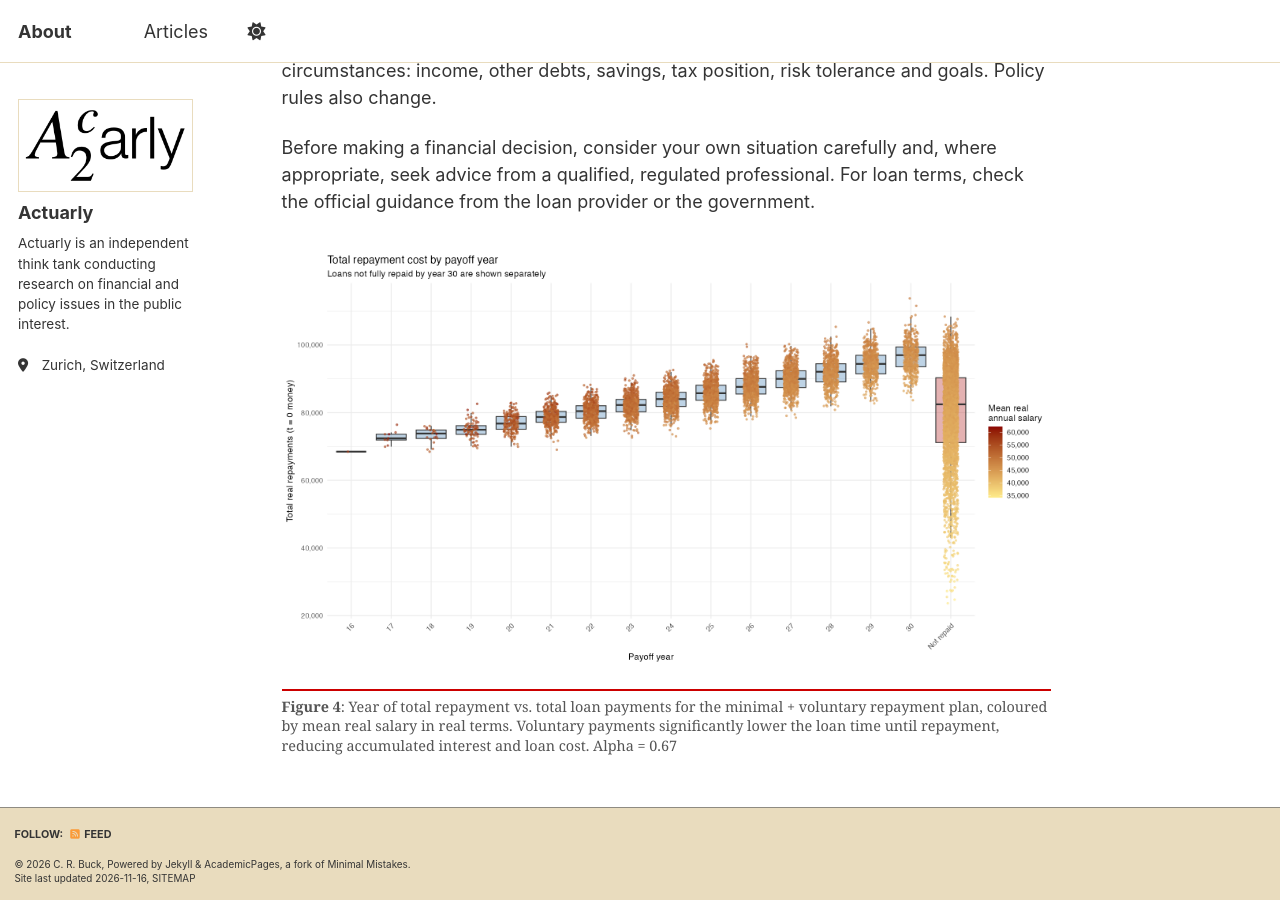
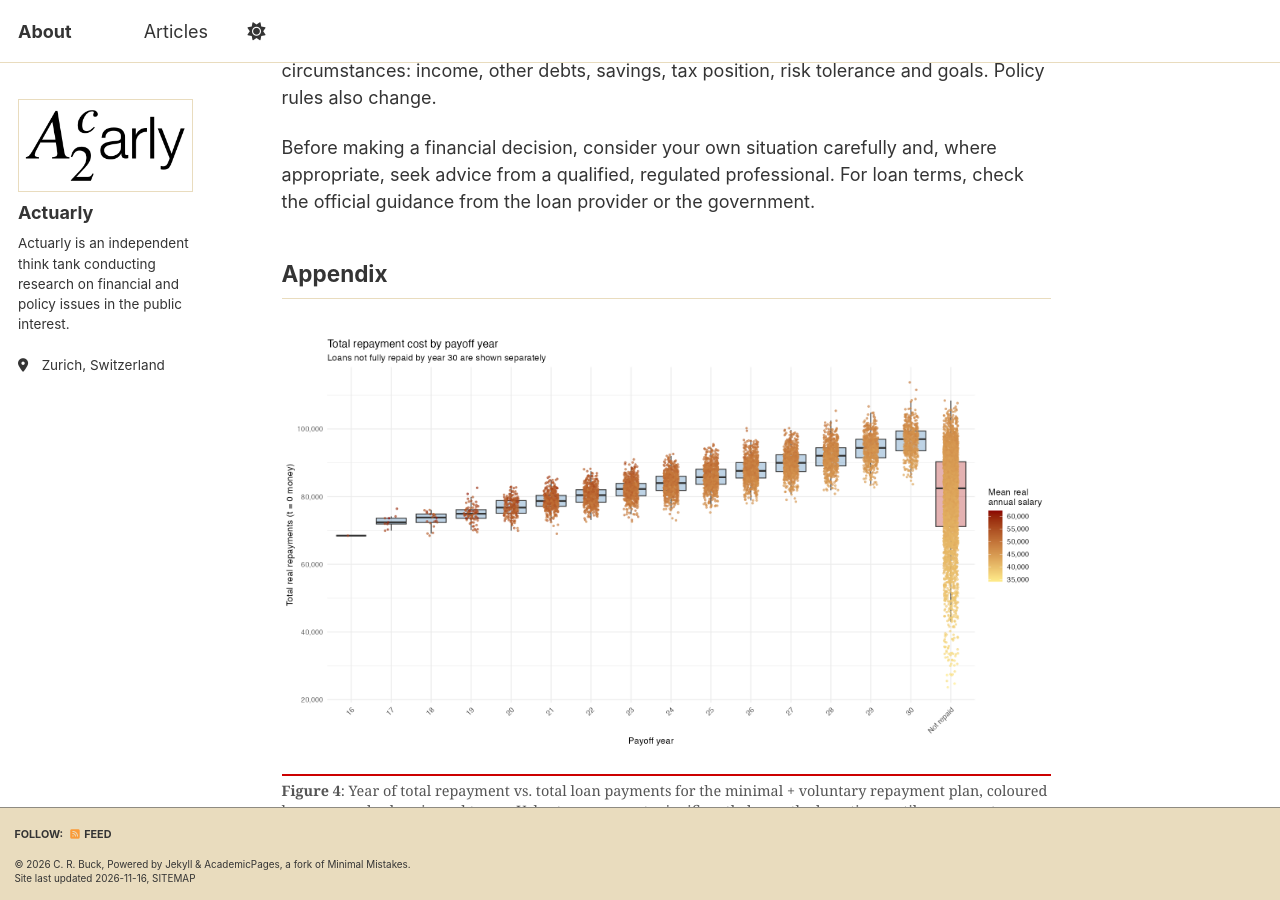
Before and after one commit to Actuarly/Actuarly.github.io, a Jekyll site: the page built from _posts/2026-10-18-schroedingers-debt.md, in a window 1280 px wide and 900 px high, scrolled down 6589 px. Built offline with Jekyll 4.4.1, drawn with Linux system fonts in a browser that asks for light colours; a style sheet for code colours, icons or effects is not loaded.

Commit message:
Update 2026-10-18-schroedingers-debt.md

```diff
--- a/_posts/2026-10-18-schroedingers-debt.md
+++ b/_posts/2026-10-18-schroedingers-debt.md
@@ -582,6 +582,8 @@ carefully and, where appropriate, seek advice from a qualified,
 regulated professional. For loan terms, check the official guidance from
 the loan provider or the government.
 
+## Appendix
+
 <figure>
 <img
 src="../../../../../../../../../../../assets/images/schroedingers-debt/Taylor-the-teacher-v1-0/cost_by_payoff_year_vol.png"
```
